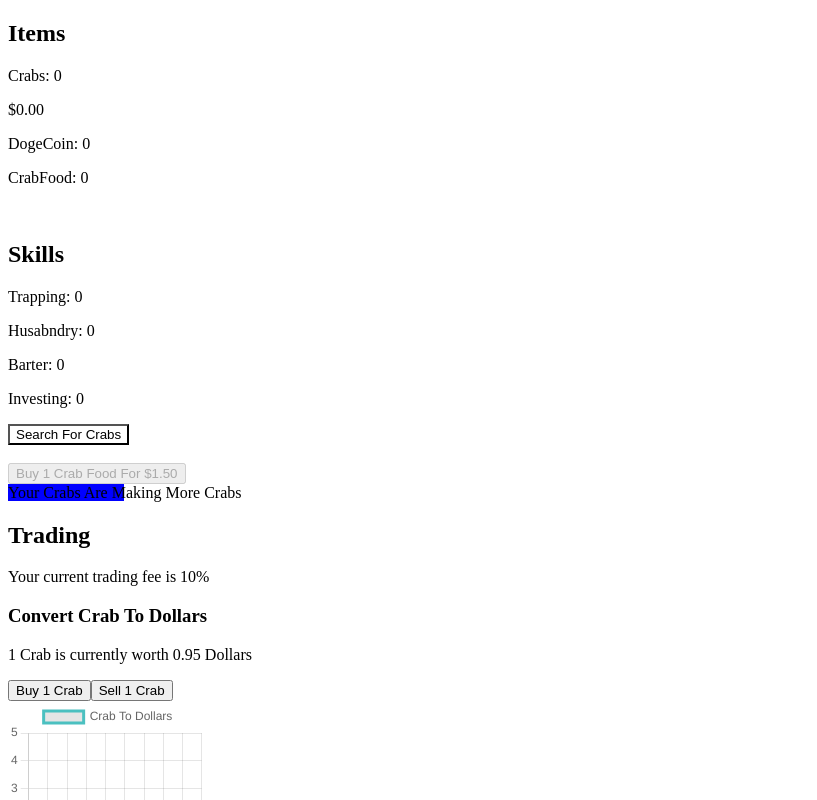
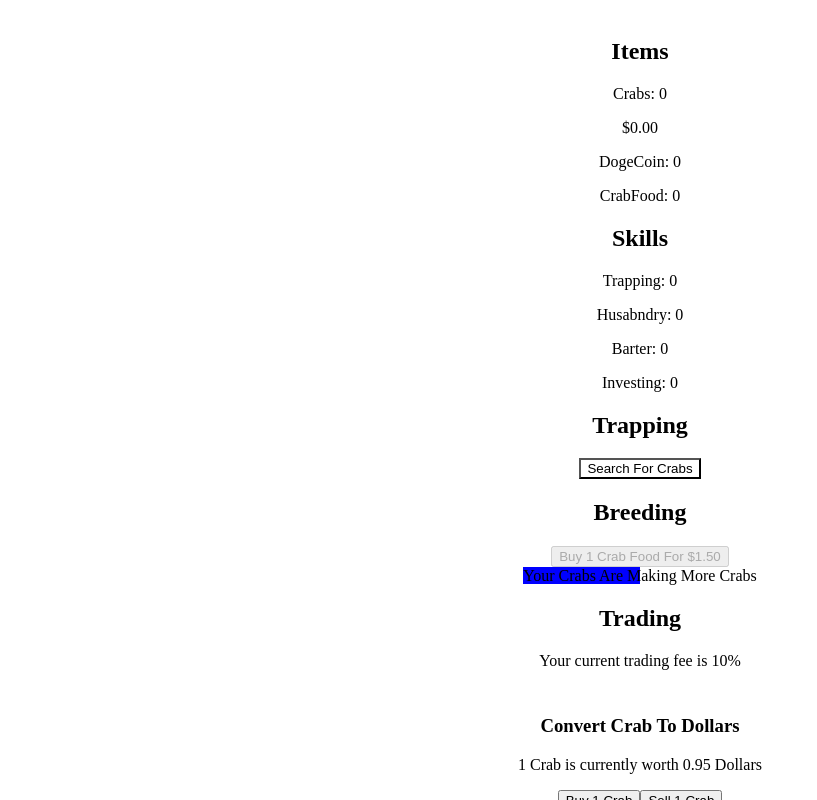
Before and after one commit to salamander77712/Testing-main, a Vue app in the folder Vue.js/Crab App/: page / in a window 1280 px wide. Shown: the top 800 px of the page, without its empty margins (0-817 px from the left). Built offline with nearby package versions, Linux system fonts and the light colour scheme.

Commit message:
Bug fixes

```diff
--- a/Vue.js/Crab App/src/components/CrabBreeding.vue
+++ b/Vue.js/Crab App/src/components/CrabBreeding.vue
@@ -46,7 +46,7 @@ export default {
 
 <template>
 <div>
-  <button @click="this.buyFood" :disabled="this.disableBuying">Buy 1 Crab Food For ${{this.crabFoodCost.toFixed(2)}}</button>
+  <button @click="buyFood" :disabled="disableBuying">Buy 1 Crab Food For ${{crabFoodCost.toFixed(2)}}</button>
   <br>
   <span>Your Crabs Are Making More Crabs</span>
 </div>
--- a/Vue.js/Crab App/src/components/CrabButton.vue
+++ b/Vue.js/Crab App/src/components/CrabButton.vue
@@ -1,7 +1,7 @@
 <script>
 export default {
   props: ['waitingTicks', 'successChance', 'millisPerTick'],
-  emits: ['crab'],
+  emits: ['crab', 'noCrab'],
   data() {
     return {
       ticksLocked : 0
@@ -15,6 +15,9 @@ export default {
         this.ticksLocked = 0;
         if(Math.floor(Math.random() * this.successChance) == 0){
           this.$emit('crab');
+        }
+        else{
+          this.$emit('noCrab');
         }
         clearInterval(waitingLoop);
       }
--- a/Vue.js/Crab App/src/components/LineGraph.vue
+++ b/Vue.js/Crab App/src/components/LineGraph.vue
@@ -59,8 +59,8 @@ export default {
 <template>
 
 <Line
-:chart-data = "this.chartData"
-:chart-options = "this.chartOptions"
+:chart-data = "chartData"
+:chart-options = "chartOptions"
 />
 
 </template>
--- a/Vue.js/Crab App/src/components/MrKrabs.vue
+++ b/Vue.js/Crab App/src/components/MrKrabs.vue
@@ -7,7 +7,7 @@ import settings from '../data/settings.json'
 
 <script>
 export default {
-  emits: ['crab', 'buy', 'sell', 'foodBought', 'crabsBreed'],
+  emits: ['crab', 'buy', 'sell', 'foodBought', 'crabsBreed', 'noCrab'],
   data() {
     return {
       crabs: 0,
@@ -35,13 +35,18 @@ export default {
       investingXpIncrease: 1.1,
       startingInvestingFee: 0.1,
       startingFoodPrice: 1,
-      startingBreedingrate: 1.25
+      startingBreedingrate: 1.25,
+      crabMessage: ""
     }
   },
   methods:{
     crabFound(){
       this.crabs += this.trappingAdjustemnt;
       this.addTrappingXP();
+      this.crabMessage = "You Found a Crab!";
+    },
+    crabNotFound(){
+      this.crabMessage = "You failed to find any crabs...";
     },
     crabSold(dollarsPerCrab){
       let fee = (this.investingFee * dollarsPerCrab) + dollarsPerCrab
@@ -175,32 +180,35 @@ export default {
 </script>
 
 <template>
+<div class="center">
 <h2>Items</h2>
-<p>Crabs: {{this.crabs}}</p>
-<p>${{this.dollars.toFixed(2)}}</p>
-<p>DogeCoin: {{this.doge}}</p>
-<p>CrabFood: {{this.crabFood}}</p>
-<br>
+<p>Crabs: {{crabs}}</p>
+<p>${{dollars.toFixed(2)}}</p>
+<p>DogeCoin: {{doge}}</p>
+<p>CrabFood: {{crabFood}}</p>
 <h2>Skills</h2>
-<p>Trapping: {{this.trappingLevel}}</p>
-<p>Husabndry: {{this.husbandryLevel}}</p>
-<p>Barter: {{this.barterLevel}}</p>
-<p>Investing: {{this.investingLevel}}</p>
-<CrabButton @crab="crabFound" :waitingTicks="this.crabWaitingTime" :successChance="this.crabChance" :millisPerTick="this.crabSpeed"></CrabButton>
-<br>
+<p>Trapping: {{trappingLevel}}</p>
+<p>Husabndry: {{husbandryLevel}}</p>
+<p>Barter: {{barterLevel}}</p>
+<p>Investing: {{investingLevel}}</p>
+<h2>Trapping</h2>
+<CrabButton @crab="crabFound" @noCrab="crabNotFound" :waitingTicks="crabWaitingTime" :successChance="crabChance" :millisPerTick="crabSpeed"></CrabButton>
+<p>{{crabMessage}}</p>
+<h2>Breeding</h2>
 <crabBreeding
-:crabFood="this.crabFood"
-:crabs="this.crabs"
-:dollars="this.dollars"
-:breedRate="this.adjustedBreedingRate"
+:crabFood="crabFood"
+:crabs="crabs"
+:dollars="dollars"
+:breedRate="adjustedBreedingRate"
 :millisPerTick="100"
 :ticksPerBreed="100"
-:crabFoodCost="this.crabFoodCost"
-@foodBought="this.foodBought"
-@crabsBreed="this.crabsBreed"
+:crabFoodCost="crabFoodCost"
+@foodBought="foodBought"
+@crabsBreed="crabsBreed"
 ></crabBreeding>
 <h2>Trading</h2>
-<p>Your current trading fee is {{this.investingFeeStr}}</p>
+<p>Your current trading fee is {{investingFeeStr}}</p>
+<div class="center">
 <RandForex
 @sell="crabSold"
 @buy="crabBought"
@@ -225,8 +233,15 @@ currencyTo="Dollars"
 :startingPrice="settings.dogeStartingPrice"
 :priceHistoryLength="100"
 ></RandForex>
+</div>
+</div>
 </template>
 
 <style scoped>
-
+div.center{
+  margin: auto;
+  width: 50%;
+  padding: 10px;
+  text-align: center;
+}
 </style>
```
